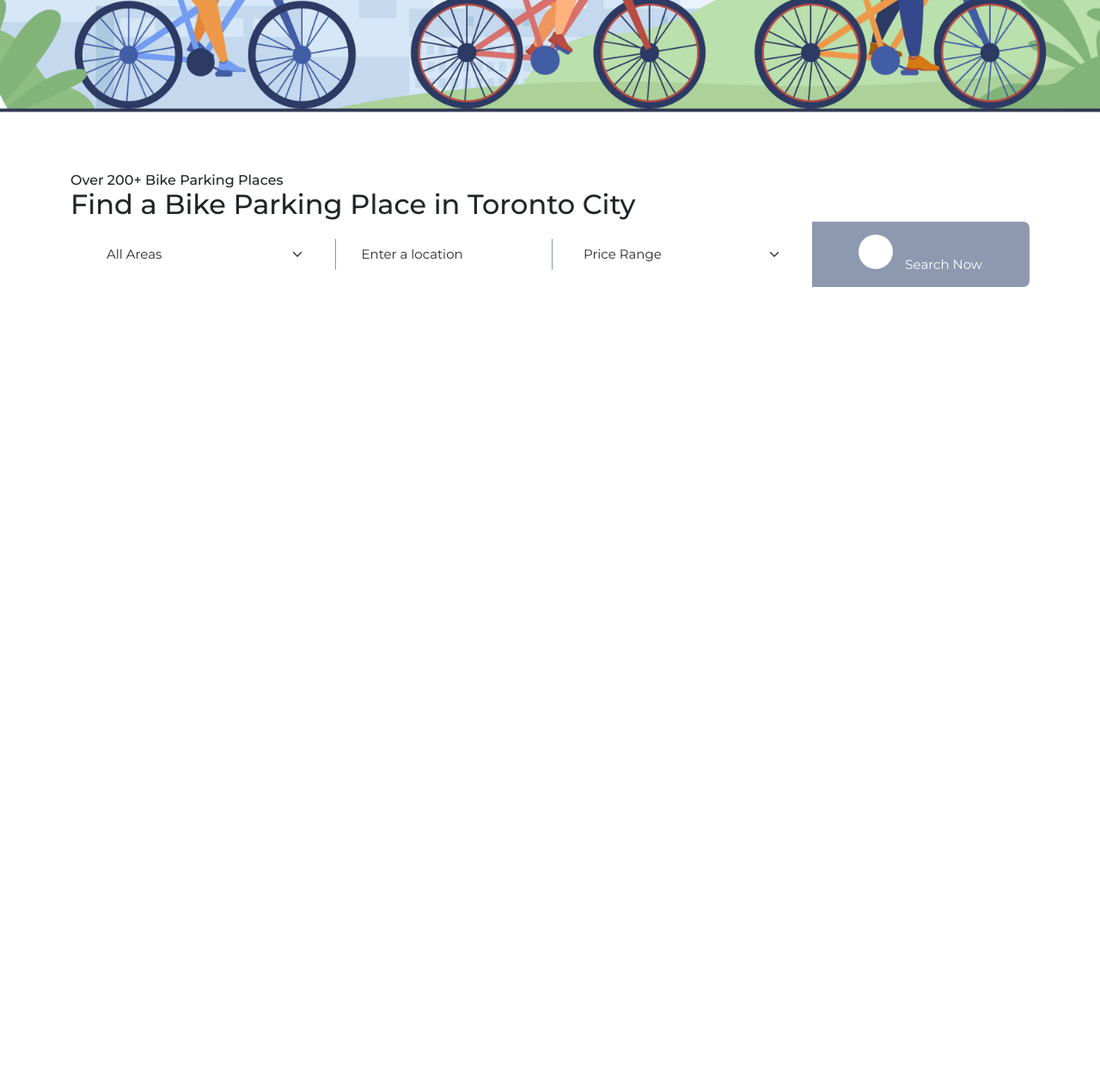
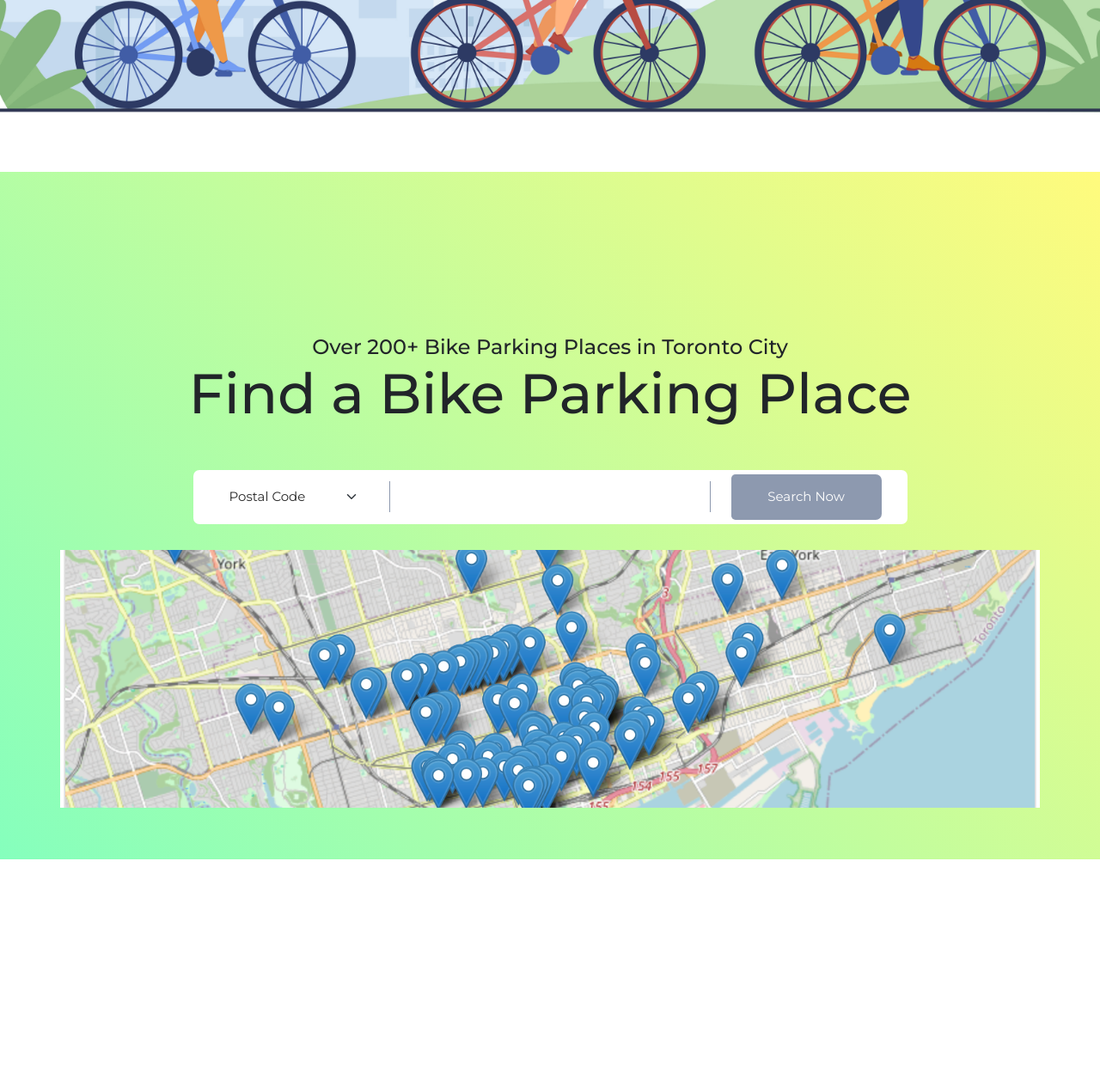
Before and after one commit to billsong0407/Bike4Joy, a PHP site: page / in a window 1280 px wide. Shown: the part 600-1858 px from the top of the page at 86% size. After the commit the page ends 1600 px from the top, so only its background shows below. Run offline with PHP 8.4, Linux system fonts and the light colour scheme.

Commit message:
add search page

```diff
--- a/assets/css/home.css
+++ b/assets/css/home.css
@@ -18,9 +18,6 @@ Banner Style
 .main-banner .try-button {
     margin-top:15px;
 }
-
-
-
 
 .main-banner .top-text h2 {
   color: #fff;
@@ -49,69 +46,3 @@ Banner Style
     font-size: 65px;
   }
 }
-
-/*
----------------------------------------------
-Search Page Style
----------------------------------------------
-*/
-
-form#search-form {
-    height: 1000px;
-  background-color: #fff;
-  padding: 0px 0px 0px 30px;
-  width: 100%;
-  border-radius: 7px;
-  display: inline-block;
-  text-align: center;
-}
-
-form#search-form select,
-form#search-form input {
-  width: 100%;
-  height: 36px;
-  background-color: transparent;
-  border: none;
-  color: #2a2a2a;
-  font-size: 15px;
-  outline: none;
-}
-
-.form-select:focus {
-  box-shadow: none;
-}
-
-form#search-form input.searchText {
-  border-left: 1px solid #8d99af;
-  border-right: 1px solid #8d99af;
-  padding: 0px 30px;
-}
-
-form#search-form input::placeholder {
-  color: #2a2a2a;
-  font-size: 15px;
-}
-
-form#search-form button {
-  width: 100%;
-  height: 100%;
-  background-color: #8d99af;
-  border: none;
-  padding: 15px;
-  color: #fff;
-  font-size: 15px;
-  border-top-right-radius: 7px;
-  border-bottom-right-radius: 7px;
-}
-
-form#search-form button i {
-  width: 40px;
-  height: 40px;
-  background-color: #fff;
-  border-radius: 50%;
-  color: #8d99af;
-  display: inline-block;
-  text-align: center;
-  line-height: 38px;
-  margin-right: 10px;
-}
--- /dev/null
+++ b/assets/css/search.css
@@ -0,0 +1,117 @@
+/*
+---------------------------------------------
+Search Page Style
+---------------------------------------------
+*/
+
+.search-page {
+    background-repeat: no-repeat;
+    background-position: center center;
+    background-size: cover;
+    /* background-image: url(../images/b1.jpg); */
+    background-color: #85FFBD;
+    background-image: linear-gradient(45deg, #85FFBD 0%, #FFFB7D 100%);
+    display: flex;
+    justify-content: center;
+    align-items: center;
+    text-align: center;
+    min-height: 100vh;
+}
+
+.search-page .title{
+    font-size: 65px;
+}
+
+.search-page .tag-line{
+    margin-top: 130px;
+}
+
+form#search-form {
+    /* height: 1000px; */
+  background-color: #fff;
+  padding: 5px 30px 5px 30px;
+  width: 100%;
+  border-radius: 7px;
+  display: inline-block;
+  text-align: center;
+  margin-top: 50px;
+}
+
+form#search-form select,
+form#search-form input {
+  width: 100%;
+  height: 36px;
+  background-color: transparent;
+  border: none;
+  color: #2a2a2a;
+  font-size: 15px;
+  outline: none;
+}
+
+.form-select:focus {
+  box-shadow: none;
+}
+
+form#search-form input.searchText {
+  border-left: 1px solid #8d99af;
+  border-right: 1px solid #8d99af;
+  padding: 0px 30px;
+}
+
+form#search-form input::placeholder {
+  color: #2a2a2a;
+  font-size: 15px;
+}
+
+form#search-form button {
+  width: 100%;
+  height: 100%;
+  background-color: #8d99af;
+  border: none;
+  padding: 15px;
+  color: #fff;
+  font-size: 15px;
+  border-top-right-radius: 7px;
+  border-bottom-right-radius: 7px;
+}
+
+form#search-form button i {
+  width: 40px;
+  height: 40px;
+  background-color: #fff;
+  border-radius: 50%;
+  color: #8d99af;
+  display: inline-block;
+  text-align: center;
+  line-height: 38px;
+  margin-right: 10px;
+}
+
+.search-page .map {
+    margin-top: 30px;
+    /* background-image: url(../images/sample-map.png); */
+    /* background-repeat: no-repeat; */
+    /* background-size: cover; */
+    width: 100%;
+    height: 300px;
+    background: url(../images/sample-map.png) no-repeat center center fixed;
+    -webkit-background-size: cover;
+    -moz-background-size: cover;
+    -o-background-size: cover;
+    background-size: cover;
+}
+
+@media (max-width: 767px) {
+    .search-page .title{
+        margin-top: 5px;
+        font-size: 35px;
+    }
+    .search-page .tag-line{
+        margin-top: 30px;
+        font-size: 15px;
+    }
+    form#search-form {
+        margin-top: 20px;
+    }
+
+}
--- a/index.html
+++ b/index.html
@@ -18,8 +18,7 @@
 
         <link rel="stylesheet" href="assets/css/global.css">
         <link rel="stylesheet" href="assets/css/home.css">
-        <!-- <link href="//netdna.bootstrapcdn.com/twitter-bootstrap/2.3.2/css/bootstrap-combined.no-icons.min.css" rel="stylesheet"> -->
-        <!-- <link href="//netdna.bootstrapcdn.com/font-awesome/3.2.1/css/font-awesome.css" rel="stylesheet"> -->
+        <link rel="stylesheet" href="assets/css/search.css">
     </head>
 
     <body>
@@ -67,49 +66,39 @@
         </div>
         <div class="search-page">
             <div class="container">
-            <div class="row">
+            <div class="row d-flex justify-content-center">
                 <div class="col-lg-12">
-                <div class="top-text header-text">
-                    <h6>Over 200+ Bike Parking Places</h6>
-                    <h2>Find a Bike Parking Place in Toronto City</h2>
+                <!-- <div class="top-text header-text"> -->
+                    <h4 class="tag-line">Over 200+ Bike Parking Places in Toronto City</h4>
+                    <h2 class="title">Find a Bike Parking Place</h2>
+                <!-- </div> -->
                 </div>
-                </div>
-                <div class="col-lg-12">
+                <div class="col-lg-9">
                     <form id="search-form" name="gs" method="submit" role="search" action="#">
                         <div class="row">
                             <div class="col-lg-3 align-self-center">
                                 <fieldset>
                                     <select name="area" class="form-select" aria-label="Area" id="chooseCategory" onchange="this.form.click()">
-                                <option selected>All Areas</option>
-                                <option value="New Village">New Village</option>
-                                <option value="Old Town">Old Town</option>
-                                <option value="Modern City">Modern City</option>
+                                        <option selected value="Postal Code">Postal Code</option>
+                                        <option value="Address">Address</option>
                                     </select>
                                 </fieldset>
                             </div>
-                    <div class="col-lg-3 align-self-center">
+                            <div class="col-lg-6 align-self-center">
                                 <fieldset>
-                            <input type="address" name="address" class="searchText" placeholder="Enter a location" autocomplete="on" required>
-                        </fieldset>
-                    </div>
-                    <div class="col-lg-3 align-self-center">
-                        <fieldset>
-                            <select name="price" class="form-select" aria-label="Default select example" id="chooseCategory" onchange="this.form.click()">
-                                <option selected>Price Range</option>
-                                <option value="$100 - $250">$100 - $250</option>
-                                <option value="$250 - $500">$250 - $500</option>
-                                <option value="$500 - $1000">$500 - $1,000</option>
-                                <option value="$1000+">$1,000 or more</option>
-                            </select>
+                                    <input type="address" name="address" class="searchText" placeholder="" autocomplete="on" required>
                                 </fieldset>
                             </div>
                             <div class="col-lg-3">
                                 <fieldset>
-                            <button class="main-button"><i class="fa fa-search"></i> Search Now</button>
+                                    <button class="btn btn-success btn-lg active">Search Now</button>
                                 </fieldset>
                             </div>
                         </div>
                     </form>
+                </div>
+                <div class="col-lg-12 map">
+
                 </div>
             </div>
         </div>
```
Also changed, not shown: assets/images/sample-map.png (added). Lines whose indentation alone changed are shown as unchanged.
